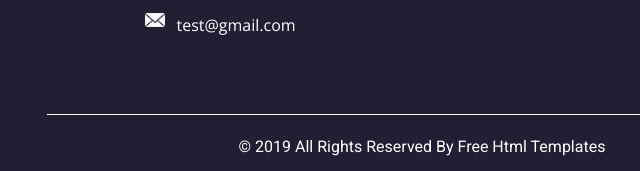
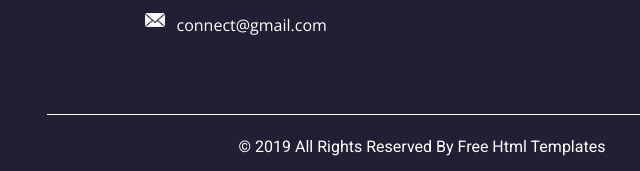
Before and after one commit to niteshkr150296/website-cicd-pipline, a plain HTML site: page contact.html in a window 1280 px wide. Shown: the part 912-1083 px from the top of the page, 218-858 px from the left. Drawn offline with nearby package versions, Linux system fonts and the light colour scheme.

Commit message:
changed email id to connect@gmail.com

```diff
--- a/contact.html
+++ b/contact.html
@@ -219,7 +219,7 @@
             <div>
               <img src="images/envelope.png" alt="" />
               <p>
-                test@gmail.com
+                connect@gmail.com
               </p>
             </div>
           </div>
```
